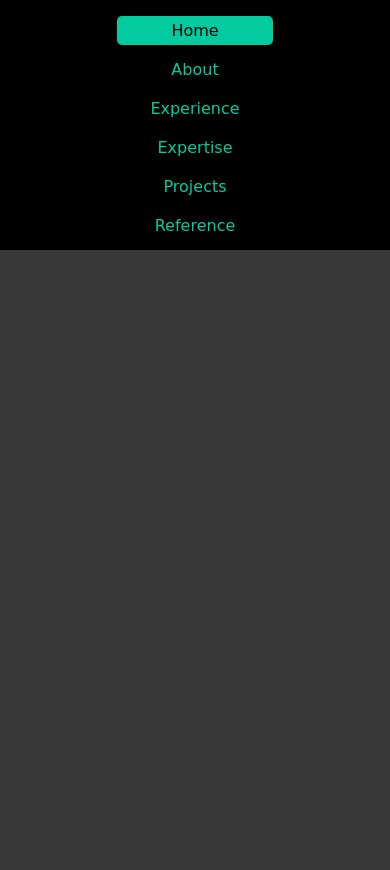
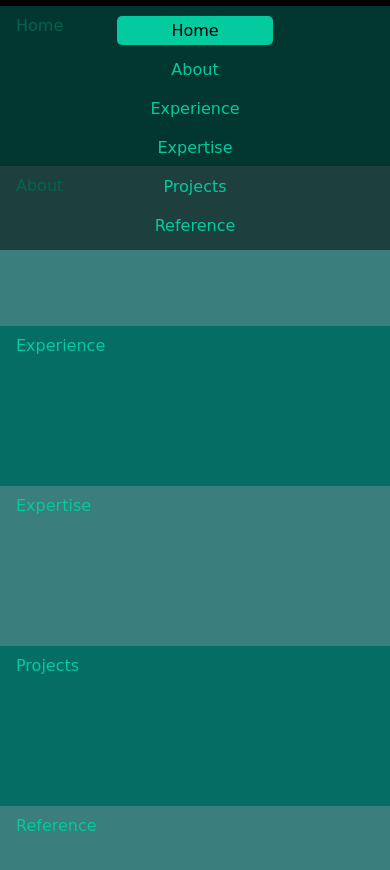
Before and after one commit to Gearoid522/Profile, a plain HTML site: page index.html in a window 390 px wide. Both pictures are taken after a click on the element 332 px from the left and 40 px from the top of the page. Shown: the part 74-944 px from the top of the page. Before the commit the page ends 844 px from the top, so only its background shows below. Drawn offline with Linux system fonts and the light colour scheme; a web font is replaced by a local one.

Commit message:
adding sections

```diff
--- a/index.html
+++ b/index.html
@@ -15,16 +15,29 @@
         </div>
         <div class="header-right">
             <div class="menu">
-                <div class="button-header button-home button-header-active">Home</div>
-                <div class="button-header button-about">About</div>
-                <div class="button-header button-experience">Experience</div>
-                <div class="button-header button-expertise">Expertise</div>
-                <div class="button-header button-projects">Projects</div>
-                <div class="button-header button-reference">Reference</div>
+                <a href="#home">
+                    <div class="button-header button-home button-header-active" onclick="OnclickHeaderButton(this)">Home
+                    </div>
+                </a>
+                <a href="#about">
+                    <div class="button-header button-about" onclick="OnclickHeaderButton(this)">About</div>
+                </a>
+                <a href="#experience">
+                    <div class="button-header button-experience" onclick="OnclickHeaderButton(this)">Experience</div>
+                </a>
+                <a href="#expertise">
+                    <div class="button-header button-expertise" onclick="OnclickHeaderButton(this)">Expertise</div>
+                </a>
+                <a href="#projects">
+                    <div class="button-header button-projects" onclick="OnclickHeaderButton(this)">Projects</div>
+                </a>
+                <a href="#reference">
+                    <div class="button-header button-reference" onclick="OnclickHeaderButton(this)">Reference</div>
+                </a>
             </div>
         </div>
         <div class="button-menu">
-            <div onclick="OnclickButtonMenu(this)">
+            <div onclick="OnclickMenuButton(this)">
                 <div class="bar1"></div>
                 <div class="bar2"></div>
                 <div class="bar3"></div>
@@ -32,10 +45,47 @@
         </div>
     </header>
 
+    <div class="section home" id="home">
+        Home
+    </div>
+
+    <div class="section about" id="about">
+        About
+    </div>
+
+    <div class="section experience" id="experience">
+        Experience
+    </div>
+
+    <div class="section expertise" id="expertise">
+        Expertise
+    </div>
+
+    <div class="section projects" id="projects">
+        Projects
+    </div>
+
+    <div class="section reference" id="reference">
+        Reference
+    </div>
+
     <script>
-        function OnclickButtonMenu(x) {
+        function OnclickMenuButton(x) {
             x.classList.toggle("show");
             document.getElementsByClassName("menu")[0].classList.toggle("show");
+        }
+
+        function OnclickHeaderButton(x) {
+            for (e of document.getElementsByClassName("button-header-active")) {
+                e.classList.remove("button-header-active");
+            }
+            x.classList.add("button-header-active");
+        }
+
+        window.onscroll = function (e) {
+            for(e of document.getElementsByClassName("show")){
+                e.classList.remove("show");
+            }
         }
     </script>
 </body>
--- a/style.css
+++ b/style.css
@@ -8,6 +8,14 @@
     --theme-color-05: #3a7e7d;
     --theme-color-06: #000000;
     --theme-color-07: #393939;
+    --theme-color-08: #00000080;
+
+    --theme-color-purple-01:#7D2A9B;
+    --theme-color-blue-01:#E0E9F5;
+    --theme-color-blue-02:#577FAA;
+    --theme-color-green-01:#34FCED;
+    --theme-color-green-02:#00C2B5;
+    --theme-color-green-03:#008B80;
 
     --font-size-h1: 36px;
     --font-size-h2: 16px;
@@ -70,6 +78,7 @@ header {
     text-align: center;
     transition: all 0.3s ease;
     font-size: var(--font-size-h2);
+    color: var(--theme-color-01);
 }
 
 .button-header:hover {
@@ -95,7 +104,7 @@ header {
 .button-menu .bar3 {
     width: 35px;
     height: 5px;
-    background-color: #333;
+    background-color: var(--theme-color-07);
     margin: 6px 0;
     transition: 0.4s;
 }
@@ -112,6 +121,32 @@ header {
     transform: translate(0, -11px) rotate(-45deg);
 }
 
+.section{
+    /* border: red 1px solid; */
+    height: 160px;
+    padding-top: 10px;
+    padding-left: 16px;
+}
+
+.home{
+    background-color: var(--theme-color-02);
+}
+.about{
+    background-color: var(--theme-color-05);
+}
+.experience{
+    background-color: var(--theme-color-02);
+}
+.expertise{
+    background-color: var(--theme-color-05);
+}
+.projects{
+    background-color: var(--theme-color-02);
+}
+.reference{
+    background-color: var(--theme-color-05);
+}
+
 @media only screen and (max-width: 960px) {
 
     .header-left {
@@ -122,8 +157,9 @@ header {
         position: absolute;
         top: 80px;
         width: 100%;
-        background-color: var(--theme-color-06);
+        background-color: var(--theme-color-08);
         display: block;
+        transition: 100s;
     }
 
     .header-right .menu{
```
